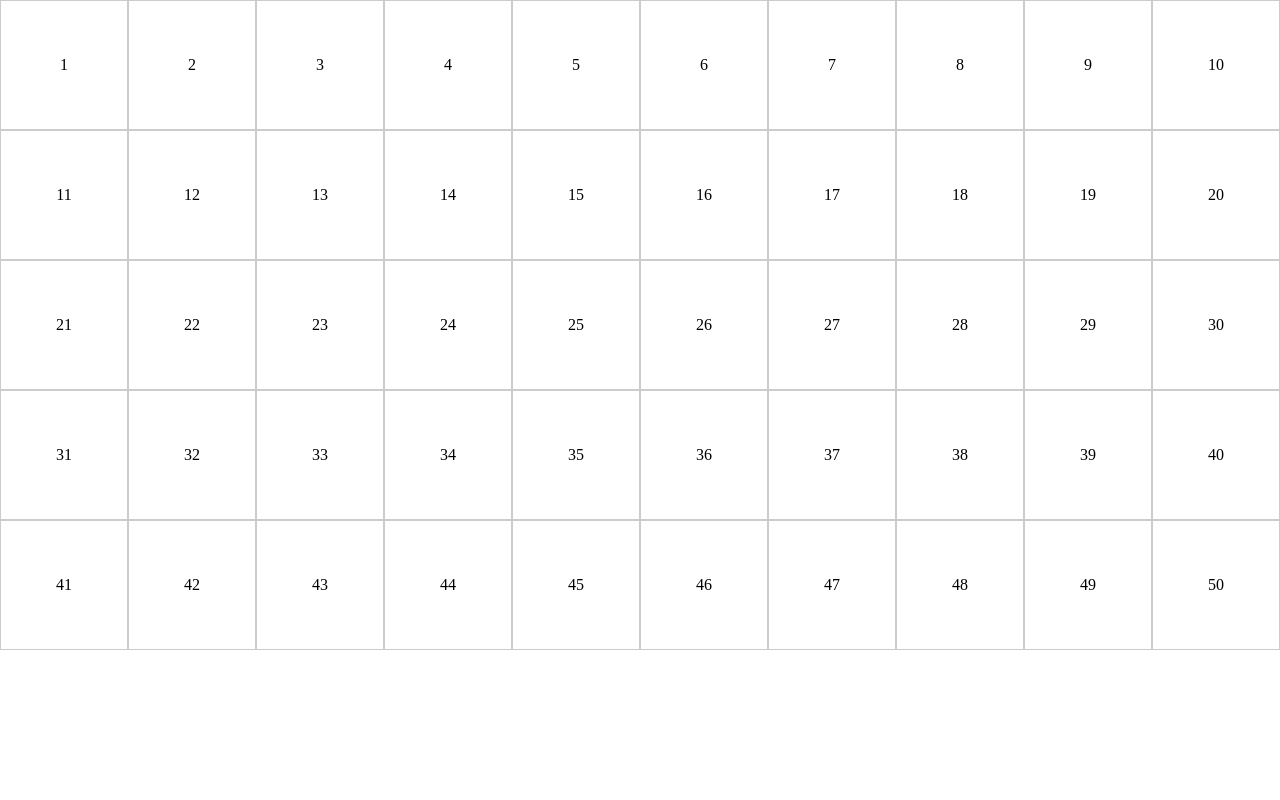
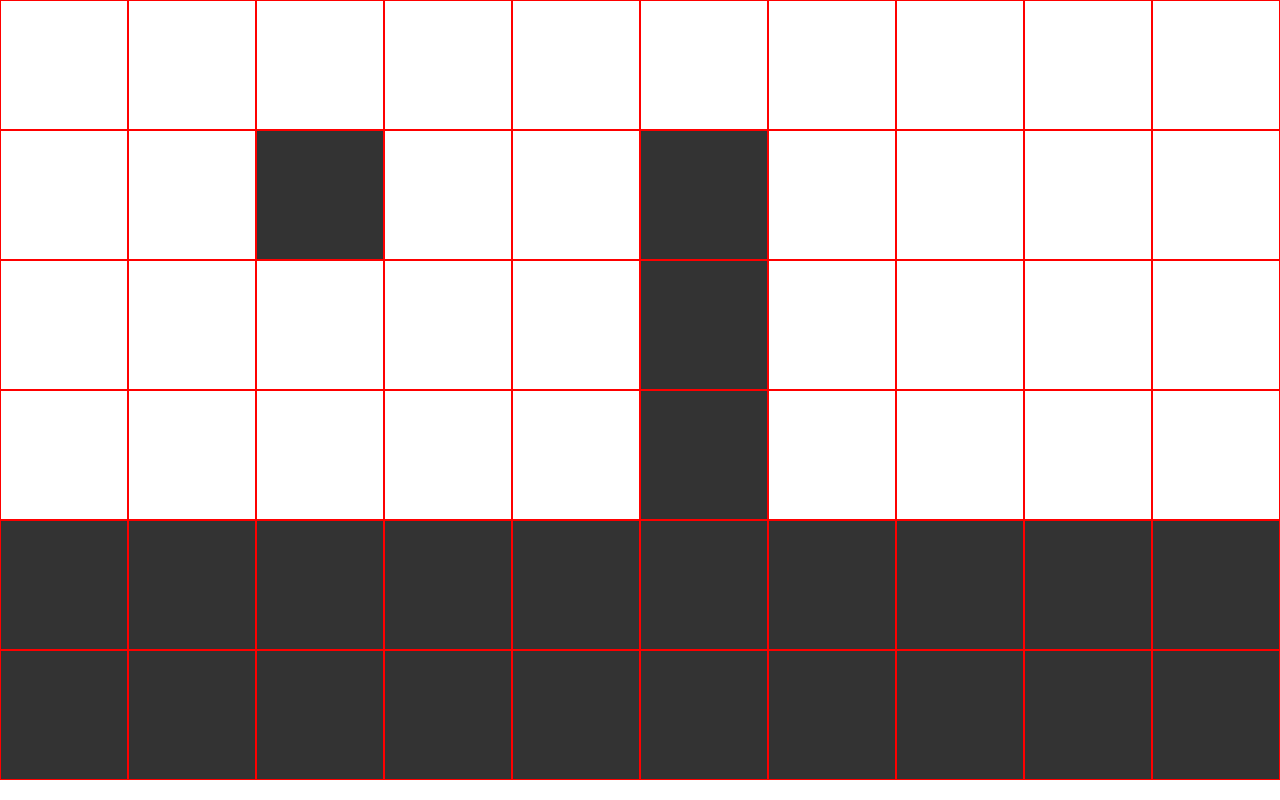
Before and after one commit to eschirtz/abstraction, a Vue app: page / in a window 1280 px wide. Built offline with nearby package versions, Linux system fonts and the light colour scheme.

Commit message:
render background

```diff
--- a/src/App.vue
+++ b/src/App.vue
@@ -1,11 +1,22 @@
-<script setup lang="ts"></script>
+<script setup lang="ts">
+import { onMounted, ref } from 'vue';
+import Environment from './game/Environment';
+import type { EnvironmentCell } from './game/Environment';
+
+const backgroundMap = ref<EnvironmentCell[]>([]);
+
+onMounted(() => {
+  const env = new Environment();
+  backgroundMap.value = env.getMap1D();
+});
+
+
+</script>
 
 <template>
   <div class="grid-container">
-    <div v-for="i in 50" class="grid-item">
-      <div class="grid-item-content">
-        {{ i }}
-      </div>
+    <div v-for="i in backgroundMap" class="grid-item">
+      <div class="grid-item-content" :class="i"></div>
     </div>
   </div>
 </template>
@@ -17,7 +28,7 @@
 }
 
 .grid-item {
-  border: 1px solid #ccc;
+  border: 1px solid red;
   padding-top: 100%; /* Aspect ratio hack for squares */
   position: relative;
 }
@@ -32,4 +43,9 @@
   justify-content: center;
   align-items: center;
 }
+
+.grid-item-content.solid {
+  background-color: #333;
+}
+
 </style>
--- /dev/null
+++ b/src/game/Environment.ts
@@ -0,0 +1,29 @@
+export type EnvironmentCell = "solid" | "empty";
+
+export default class Environment {
+  map: EnvironmentCell[][];
+
+  constructor() {
+    this.map = [
+      ["empty", "empty", "empty", "empty", "empty", "empty", "empty", "empty", "empty", "empty"],
+      ["empty", "empty", "solid", "empty", "empty", "solid", "empty", "empty", "empty", "empty"],
+      ["empty", "empty", "empty", "empty", "empty", "solid", "empty", "empty", "empty", "empty"],
+      ["empty", "empty", "empty", "empty", "empty", "solid", "empty", "empty", "empty", "empty"],
+      ["solid", "solid", "solid", "solid", "solid", "solid", "solid", "solid", "solid", "solid"],
+      ["solid", "solid", "solid", "solid", "solid", "solid", "solid", "solid", "solid", "solid"],
+    ];
+  }
+
+  /**
+   * Returns the map as a one dimensional array
+   */
+  getMap1D(): EnvironmentCell[] {
+    const flatMap: EnvironmentCell[] = [];
+    for (let i = 0; i < this.map.length; i += 1) {
+      for (let j = 0; j < this.map[i].length; j += 1) {
+        flatMap.push(this.map[i][j]);
+      }
+    }
+    return flatMap;
+  }
+}
```
